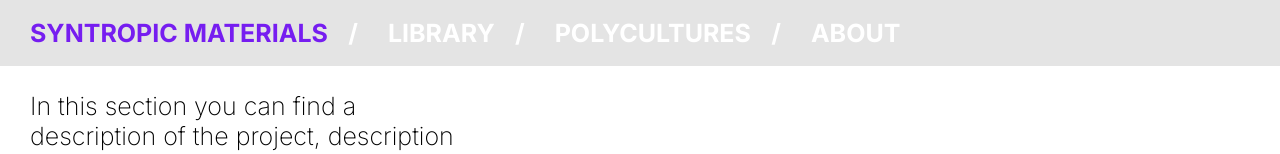
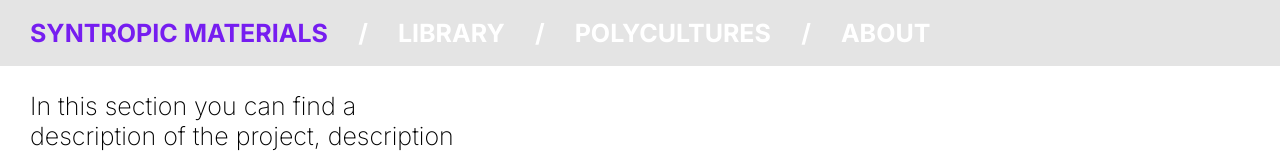
Before and after one commit to heb-dtc/SyntropicFarming, a React app in the folder library_frontend/: page / in a window 1280 px wide. Shown: the top 154 px of the page. Built offline with nearby package versions, Linux system fonts and the light colour scheme.

Commit message:
Update padding of navbar items

```diff
--- a/library_frontend/src/style.css
+++ b/library_frontend/src/style.css
@@ -85,7 +85,7 @@ li {
 nav,
 li {
   padding-left: 30px;
-  margin-right: 30px;
+  margin-right: 40px;
 }
 
 .page {
```
